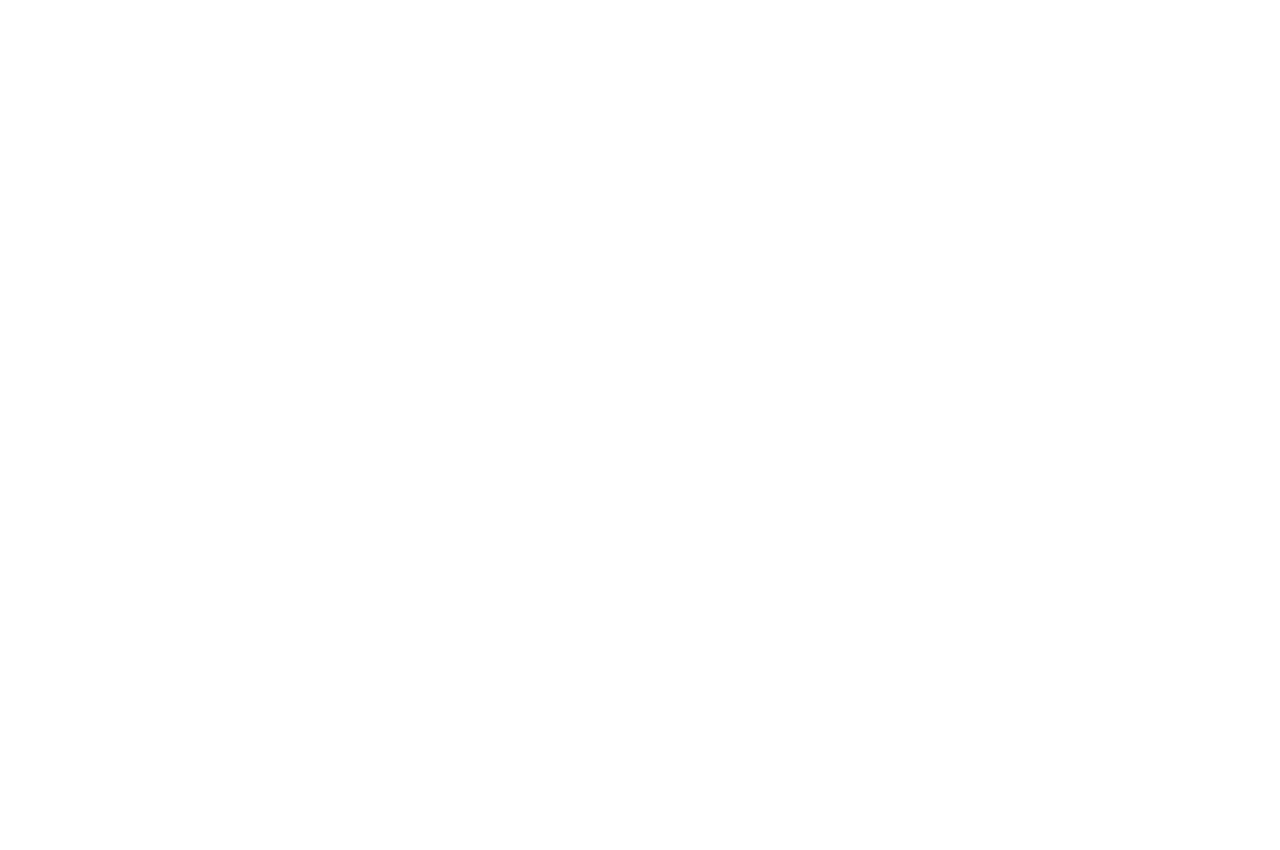
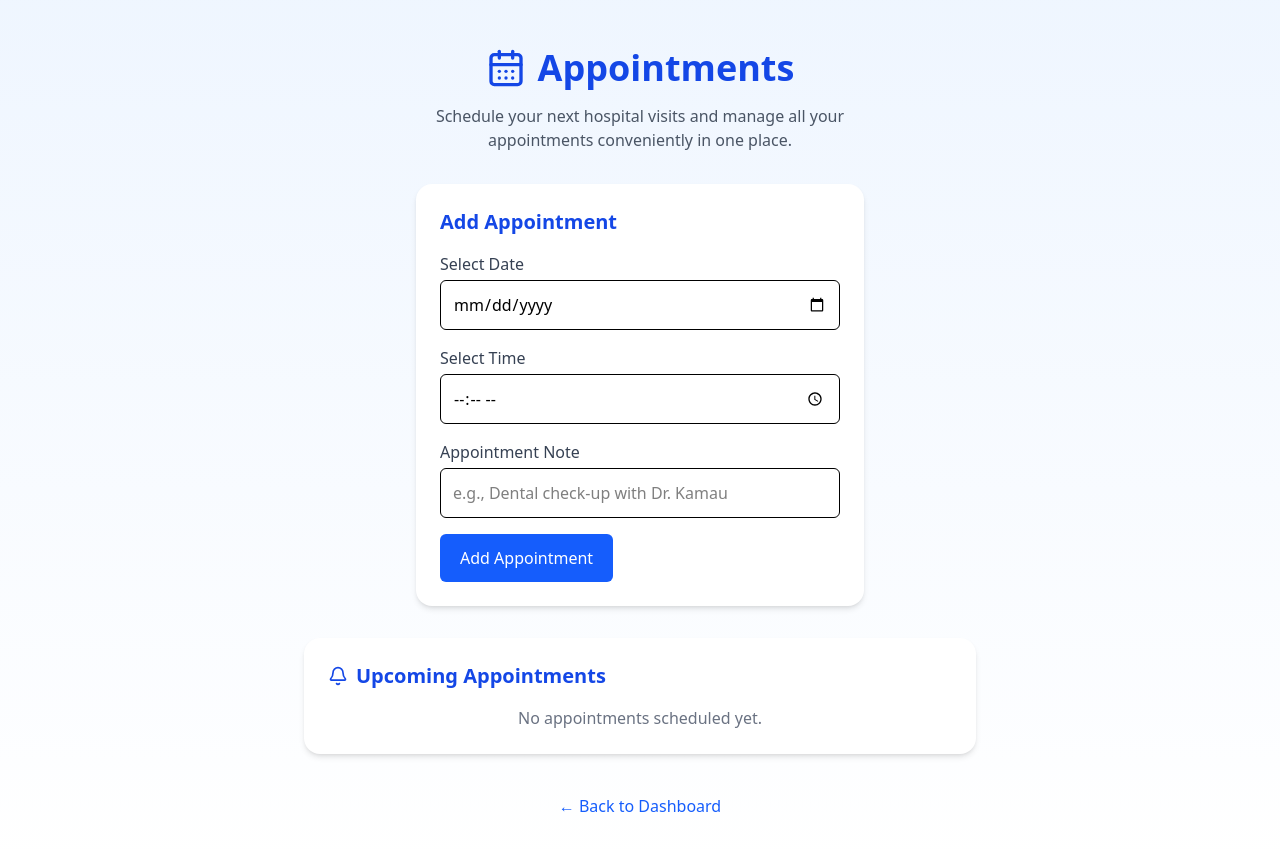
Before and after one commit to BrilliantKimari/Medi_chain-Frontend, a React (Vite) app in the folder medichain-frontend/: page /appointments in a window 1280 px wide. Before the commit this address had no page. Shown: the top 850 px of the page. Before the commit the page ends 800 px from the top, so only its background shows below. Built offline with nearby package versions, Linux system fonts and the light colour scheme.

Commit message:
MC-29  creating appointments page

```diff
--- a/medichain-frontend/package.json
+++ b/medichain-frontend/package.json
@@ -15,6 +15,7 @@
     "emailjs-com": "^3.2.0",
     "lucide-react": "^0.546.0",
     "react": "^19.1.0",
+    "react-calendar": "^6.0.0",
     "react-dom": "^19.1.0",
     "react-router-dom": "^6.30.1"
   },
--- a/medichain-frontend/src/App.jsx
+++ b/medichain-frontend/src/App.jsx
@@ -6,6 +6,7 @@
 import PatientDashboard from "./pages/PatientDashboard";
 import PrescriptionPage from "./pages/PrescriptionPage";
 import MedicalRecords from "./pages/MedicalRecords";
+import AppointmentsPage from "./pages/AppointmentsPage";
 
 export default function App() {
   return (
@@ -18,6 +19,7 @@
         <Route path="/patient-dashboard" element={<PatientDashboard />} />
         <Route path="/prescriptions" element={<PrescriptionPage />} />
         <Route path="/medical-records" element={<MedicalRecords />} />
+        <Route path="/appointments" element={<AppointmentsPage />} />
       </Routes>
     </Router>
   );
--- /dev/null
+++ b/medichain-frontend/src/pages/AppointmentsPage.jsx
@@ -0,0 +1,134 @@
+import { useState, useEffect } from "react";
+import { Bell, CalendarDays } from "lucide-react";
+import { Link } from "react-router-dom";
+
+export default function AppointmentsPage() {
+  const [appointments, setAppointments] = useState([]);
+  const [date, setDate] = useState("");
+  const [time, setTime] = useState("");
+  const [note, setNote] = useState("");
+
+  // Load saved appointments
+  useEffect(() => {
+    const saved = JSON.parse(localStorage.getItem("appointments")) || [];
+    setAppointments(saved);
+  }, []);
+
+  // Save new appointment
+  const handleAddAppointment = () => {
+    if (!date || !time || !note.trim()) {
+      alert("Please fill in all fields before adding an appointment.");
+      return;
+    }
+
+    const newAppointment = {
+      id: Date.now(),
+      date,
+      time,
+      note,
+    };
+
+    const updated = [...appointments, newAppointment];
+    setAppointments(updated);
+    localStorage.setItem("appointments", JSON.stringify(updated));
+
+    setDate("");
+    setTime("");
+    setNote("");
+    alert("Appointment added successfully!");
+  };
+
+  // Delete appointment
+  const handleDelete = (id) => {
+    const updated = appointments.filter((a) => a.id !== id);
+    setAppointments(updated);
+    localStorage.setItem("appointments", JSON.stringify(updated));
+  };
+
+  return (
+    <div className="min-h-screen bg-gradient-to-b from-blue-50 to-white flex flex-col items-center py-12 px-6">
+      {/* Header */}
+      <h1 className="text-4xl font-bold text-blue-700 mb-4 flex items-center gap-3">
+        <CalendarDays size={40} /> Appointments
+      </h1>
+      <p className="text-gray-600 mb-8 text-center max-w-lg">
+        Schedule your next hospital visits and manage all your appointments conveniently in one place.
+      </p>
+
+      {/* Add Appointment */}
+      <div className="bg-white rounded-2xl shadow-md p-6 w-full max-w-md mb-8">
+        <h2 className="text-xl font-semibold text-blue-700 mb-4">Add Appointment</h2>
+
+        <label className="block text-gray-700 mb-1 font-medium">Select Date</label>
+        <input
+          type="date"
+          value={date}
+          onChange={(e) => setDate(e.target.value)}
+          className="w-full border p-3 rounded-md mb-4"
+        />
+
+        <label className="block text-gray-700 mb-1 font-medium">Select Time</label>
+        <input
+          type="time"
+          value={time}
+          onChange={(e) => setTime(e.target.value)}
+          className="w-full border p-3 rounded-md mb-4"
+        />
+
+        <label className="block text-gray-700 mb-1 font-medium">Appointment Note</label>
+        <input
+          type="text"
+          value={note}
+          onChange={(e) => setNote(e.target.value)}
+          placeholder="e.g., Dental check-up with Dr. Kamau"
+          className="w-full border p-3 rounded-md mb-4"
+        />
+
+        <button
+          onClick={handleAddAppointment}
+          className="bg-blue-600 text-white px-5 py-3 rounded-md hover:bg-blue-700 transition"
+        >
+          Add Appointment
+        </button>
+      </div>
+
+      {/* Appointment List */}
+      <div className="w-full max-w-2xl bg-white rounded-2xl shadow-md p-6">
+        <h2 className="text-xl font-semibold text-blue-700 mb-4 flex items-center gap-2">
+          <Bell size={20} /> Upcoming Appointments
+        </h2>
+
+        {appointments.length === 0 ? (
+          <p className="text-gray-500 text-center">No appointments scheduled yet.</p>
+        ) : (
+          <ul className="divide-y divide-gray-200">
+            {appointments.map((a) => (
+              <li key={a.id} className="py-4 flex justify-between items-center">
+                <div>
+                  <p className="font-medium text-gray-800">{a.note}</p>
+                  <p className="text-gray-500 text-sm">
+                    {a.date} — {a.time}
+                  </p>
+                </div>
+                <button
+                  onClick={() => handleDelete(a.id)}
+                  className="text-red-500 hover:text-red-700 transition text-sm"
+                >
+                  Delete
+                </button>
+              </li>
+            ))}
+          </ul>
+        )}
+      </div>
+
+      {/* Back to Dashboard */}
+      <Link
+        to="/patient-dashboard"
+        className="mt-10 text-blue-600 hover:underline font-medium"
+      >
+        ← Back to Dashboard
+      </Link>
+    </div>
+  );
+}
--- a/medichain-frontend/src/pages/PatientDashboard.jsx
+++ b/medichain-frontend/src/pages/PatientDashboard.jsx
@@ -1,6 +1,7 @@
 import { useState, useEffect } from "react";
 import { Link } from "react-router-dom";
-import { Stethoscope, FileText, Pill, Heart, Activity } from "lucide-react";
+import { Stethoscope, FileText, Pill, Heart, Activity, CalendarDays } from "lucide-react";
+
 
 const healthTips = [
   "Stay hydrated! Drinking at least 8 glasses of water daily can improve energy levels, skin health, and overall well-being.",
@@ -249,6 +250,16 @@
 
         {/* Main Actions */}
         <div className="grid gap-8 md:grid-cols-3 w-full max-w-6xl mx-auto mb-12">
+          {/* Appointments */}
+          <Link
+            to="/appointments"
+            className="group flex flex-col items-center bg-gradient-to-br from-green-500 to-green-600 p-8 rounded-2xl shadow-lg hover:shadow-xl hover:scale-[1.02] transition-all text-white"
+          >
+           <CalendarDays size={56} className="mb-4 group-hover:animate-pulse" />
+           <h3 className="text-2xl font-bold mb-3">Appointments</h3>
+            <p className="text-center opacity-90">Schedule and track upcoming medical visits. Stay on top of your  healthcare timeline.</p>
+
+          </Link>
           {/* Medical Records */}
           <Link
             to="/medical-records"
@@ -276,6 +287,7 @@
               Manage operations, scans, and procedures with detailed tracking and updates.
             </p>
           </Link>
+
 
           {/* Prescriptions */}
           <Link
```
Also changed, not shown: 1 other file (tests, documents, lock files or other folders).
